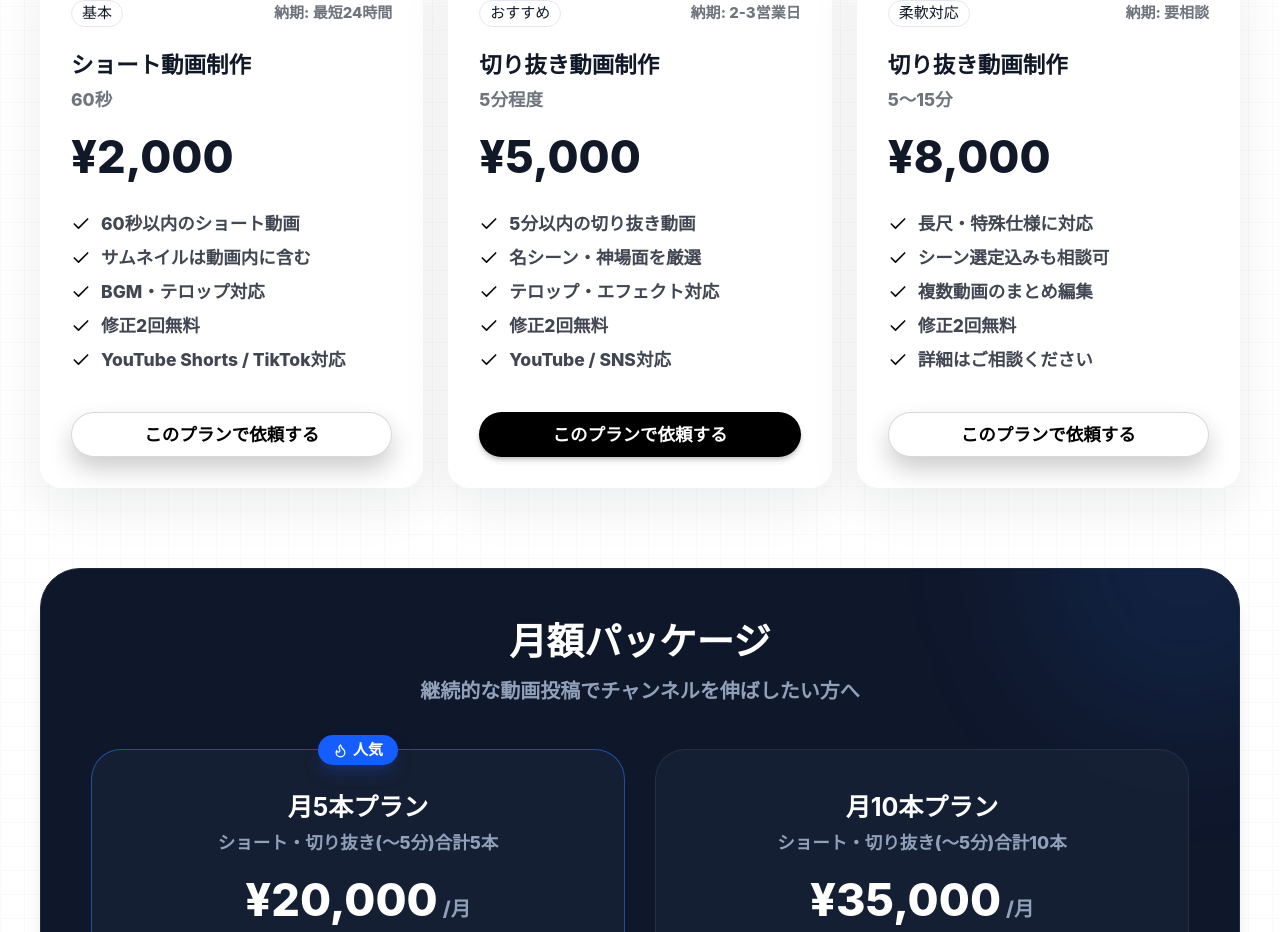
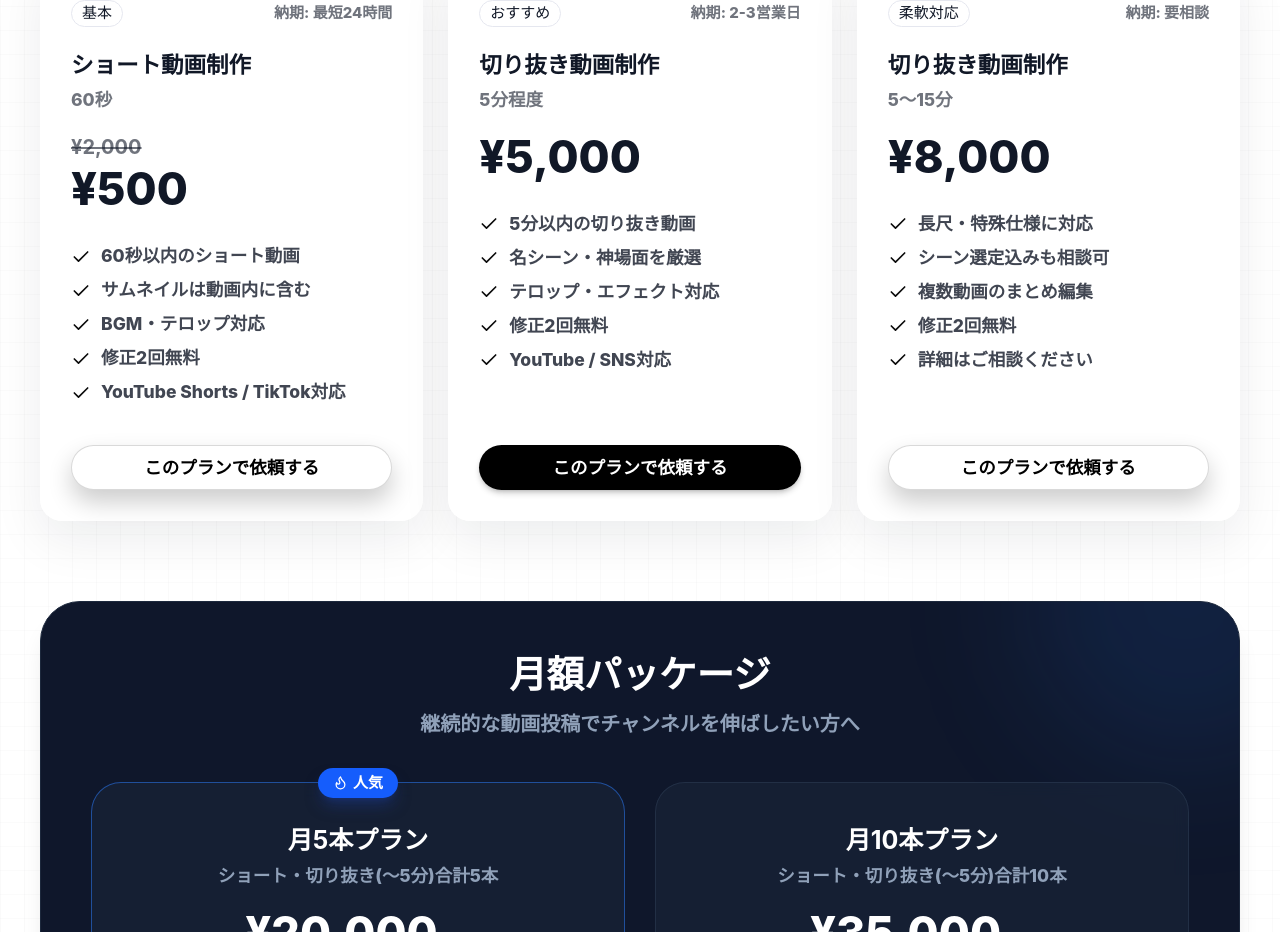
Before and after one commit to LilQ-JP/liiq-site, a Next.js app: page / in a window 1280 px wide. Shown: the part 5174-6106 px from the top of the page. Built offline with nearby package versions, Linux system fonts and the light colour scheme; no server answers.

Commit message:
Update pricing table with strikethrough original price

```diff
--- a/components/sections/ServicesSection.tsx
+++ b/components/sections/ServicesSection.tsx
@@ -52,7 +52,14 @@ export default function ServicesSection() {
                 </div>
                 <h3 className="text-lg font-bold text-foreground">{s.title}</h3>
                 <p className="text-sm text-muted-foreground mt-1">{s.sub}</p>
-                <div className="text-3xl sm:text-4xl font-extrabold text-foreground mt-4">{s.price}</div>
+                <div className="mt-4 flex flex-col gap-0.5">
+                  {"originalPrice" in s && (
+                    <div className="text-sm sm:text-base text-muted-foreground line-through font-bold">
+                      {(s as any).originalPrice}
+                    </div>
+                  )}
+                  <div className="text-3xl sm:text-4xl font-extrabold text-foreground">{s.price}</div>
+                </div>
 
                 <div className="space-y-2 mt-6 text-sm text-foreground/80 flex-1">
                   {s.features.map((f) => (
--- a/content/site.json
+++ b/content/site.json
@@ -292,7 +292,8 @@
       {
         "title": "ショート動画制作",
         "sub": "60秒",
-        "price": "¥2,000",
+        "price": "¥500",
+        "originalPrice": "¥2,000",
         "delivery": "最短24時間",
         "features": [
           "60秒以内のショート動画",
```
